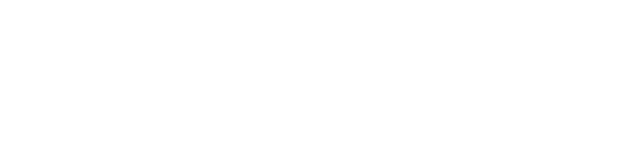
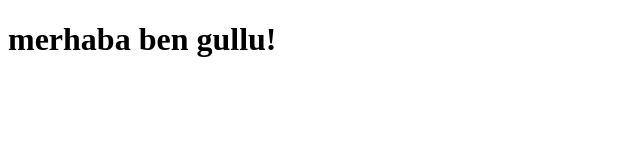
Before and after one commit to gullukarakus/test, a plain HTML site: page index.html in a window 1280 px wide. Shown: the whole page, without its empty margins (0-640 px from the left). Drawn offline with Linux system fonts and the light colour scheme.

Commit message:
baslık yazdim

```diff
--- a/index.html
+++ b/index.html
@@ -7,6 +7,6 @@
     <title>Document</title>
 </head>
 <body>
-
+    <h1>merhaba ben gullu!</h1>
 </body>
 </html>
```
